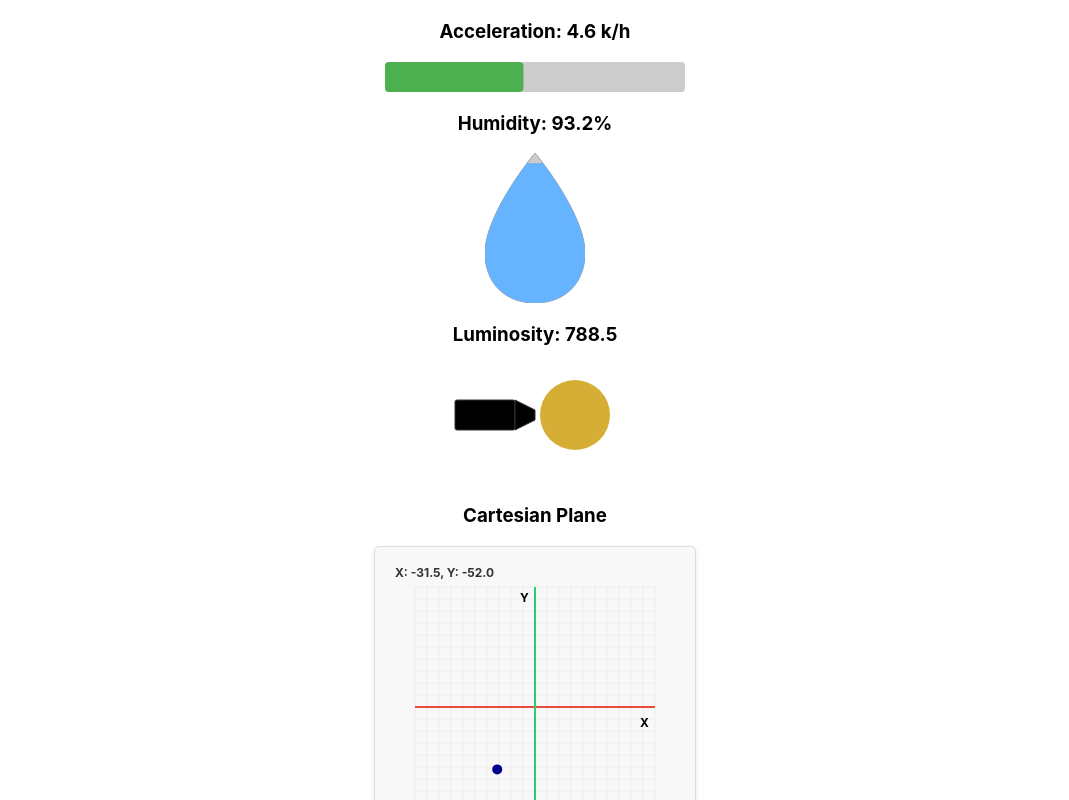
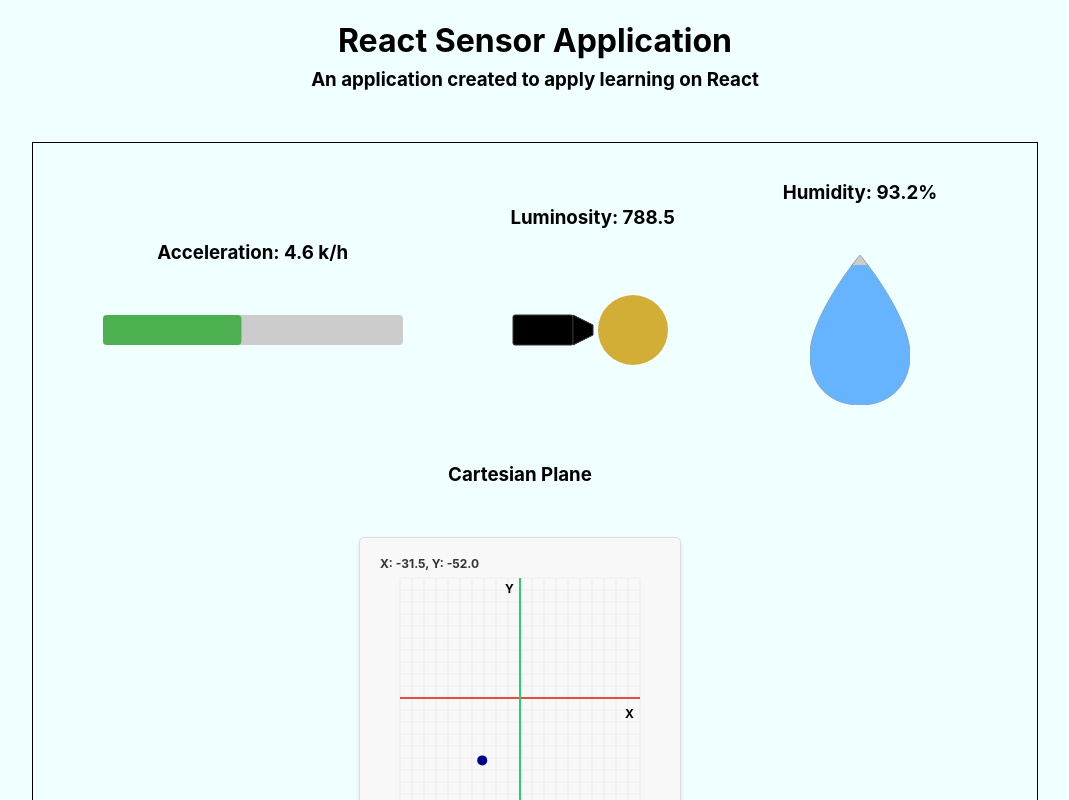
Before and after one commit to vitormcruz/SensorReact, a React (Create React App) app: page / in a window 1280 px wide. Shown: the top 800 px of the page, without its empty margins (105-1174 px from the left). Built offline with nearby package versions, Linux system fonts and the light colour scheme.

Commit message:
Adjustents to elements positioning

```diff
--- a/public/index.html
+++ b/public/index.html
@@ -24,7 +24,7 @@
       work correctly both with client-side routing and a non-root public URL.
       Learn how to configure a non-root public URL by running `npm run build`.
     -->
-    <title>React App</title>
+    <title>Sensor React</title>
   </head>
   <body>
     <noscript>You need to enable JavaScript to run this app.</noscript>
--- a/src/App.css
+++ b/src/App.css
@@ -1,5 +1,20 @@
 .App {
   text-align: center;
+  display: flex;
+  flex-direction: column;
+  align-items: center;
+  justify-content: center;
+  min-height: 100vh;
+  background-color: azure;
+}
+
+.App h1 {
+  margin-bottom: 0;
+}
+
+.App h3 {
+  margin-top: 0.5rem;
+  padding-bottom: 2rem;
 }
 
 .App-logo {
@@ -28,6 +43,29 @@
   color: #61dafb;
 }
 
+.sensor-grid{
+  border: 1px solid black;
+  padding-right: 10px;
+  padding-left: 70px;
+}
+
+.sensor-row {
+  display: flex;
+  justify-content: center;
+  align-items: center;
+  margin: 10px 0;
+  width: 100%;
+  min-height: 150px;
+}
+
+.sensor-row > * {
+  margin: 0 10px;
+  display: flex;
+  justify-content: center;
+  align-items: center;
+  padding-right: 90px;
+}
+
 @keyframes App-logo-spin {
   from {
     transform: rotate(0deg);
--- a/src/App.js
+++ b/src/App.js
@@ -2,7 +2,7 @@ import React, { useState } from 'react';
 import './App.css';
 import Accelerometer from "./components/accelerometer/Accelerometer";
 import Thermometer from "./components/thermometer/Thermometer";
-import HumidityDrop from "./components/humidity/Humidity";
+import Humidity from "./components/humidity/Humidity";
 import Luminosity from "./components/luminosity/Luminosity";
 import Pressure from "./components/pressure/Pressure";
 import Position from "./components/position/Position";
@@ -41,12 +41,22 @@ function App() {
 
     return (
       <div className="App">
-          <Accelerometer acceleration={sensorData.accelaration} maxAccel={10} />
-          <HumidityDrop humidity={sensorData.humidity} maxHumidity={100} />
-          <Luminosity luminosity={sensorData.lightIntensity} maxLuminosity={1000} />
-          <Position positionX={sensorData.position.x} positionY={sensorData.position.y}/>
-          <Pressure pressure={sensorData.pressure} maxPressure={4000} />
-          <Thermometer temperature={sensorData.temperature} maxTemp={50} />
+          <h1>React Sensor Application</h1>
+          <h3>An application created to apply learning on React</h3>
+          <div className="sensor-grid">
+              <div className="sensor-row">
+                  <Accelerometer acceleration={sensorData.accelaration} maxAccel={10} />
+                  <Luminosity luminosity={sensorData.lightIntensity} maxLuminosity={1000} />
+                  <Humidity humidity={sensorData.humidity} maxHumidity={100} />
+              </div>
+              <div className="sensor-row">
+                  <Position positionX={sensorData.position.x} positionY={sensorData.position.y}/>
+              </div>
+              <div className="sensor-row">
+                  <Thermometer temperature={sensorData.temperature} maxTemp={50} />
+                  <Pressure pressure={sensorData.pressure} maxPressure={4000} />
+              </div>
+          </div>
       </div>
     );
 }
--- a/src/components/accelerometer/Accelerometer.css
+++ b/src/components/accelerometer/Accelerometer.css
@@ -1,6 +1,8 @@
 .accelerometer-container {
   margin: 20px 0;
   text-align: center;
+  display: flex;
+  flex-direction: column;
 }
 
 .accelerometer-svg-container {
--- a/src/components/humidity/Humidity.css
+++ b/src/components/humidity/Humidity.css
@@ -1,6 +1,8 @@
 .humidity-drop-container {
   margin: 20px 0;
   text-align: center;
+  display: flex;
+  flex-direction: column;
 }
 
 .humidity-drop-svg-container {
--- a/src/components/humidity/Humidity.js
+++ b/src/components/humidity/Humidity.js
@@ -1,7 +1,7 @@
 import React from 'react';
 import './Humidity.css';
 
-const HumidityDrop = ({ humidity, maxHumidity }) => {
+const Humidity = ({ humidity, maxHumidity }) => {
   // Calculates the fill percentage based on min/max values
     const fillPercentage = maxHumidity <= 0 ?
       0 : Math.min(100, Math.max(0, (humidity / maxHumidity) * 100 ));
@@ -46,4 +46,4 @@ const HumidityDrop = ({ humidity, maxHumidity }) => {
   );
 };
 
-export default HumidityDrop;
+export default Humidity;
--- a/src/components/luminosity/Luminosity.css
+++ b/src/components/luminosity/Luminosity.css
@@ -1,6 +1,8 @@
 .flashlight-container {
   margin: 20px 0;
   text-align: center;
+  display: flex;
+  flex-direction: column;
 }
 
 .flashlight-svg-container {
--- a/src/components/position/Position.css
+++ b/src/components/position/Position.css
@@ -3,6 +3,8 @@
   flex-direction: column;
   align-items: center;
   margin: 20px;
+  display: flex;
+  flex-direction: column;
 }
 
 .cartesian-svg-container {
--- a/src/components/pressure/Pressure.css
+++ b/src/components/pressure/Pressure.css
@@ -1,6 +1,8 @@
 .pressure-container {
     margin: 20px 0;
     text-align: center;
+    display: flex;
+    flex-direction: column;
 }
 
 .pressure-svg-container {
--- a/src/components/thermometer/Thermometer.css
+++ b/src/components/thermometer/Thermometer.css
@@ -1,6 +1,8 @@
 .thermometer-container {
   margin: 20px 0;
   text-align: center;
+  display: flex;
+  flex-direction: column;
 }
 
 .thermometer-svg-container {
```
Also changed, not shown: src/setupTests.js (deleted, +0 -5 lines), public/manifest.json, 1 other file (tests, documents, lock files or other folders).
